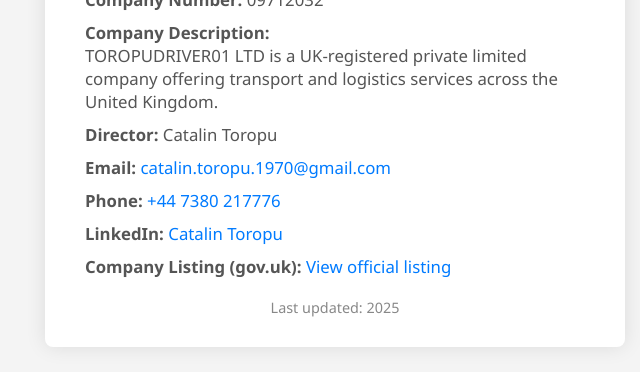
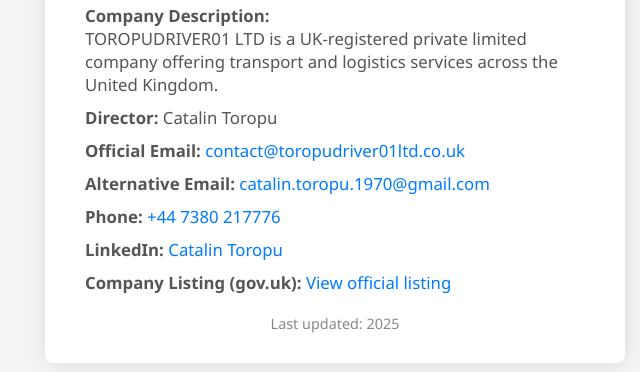
Before and after one commit to Toro2631/TDR01LTD, a plain HTML site: page index.html in a window 1280 px wide. Shown: the part 322-694 px from the top of the page, without its empty margins (305-945 px from the left). Drawn offline with Linux system fonts and the light colour scheme.

Commit message:
Add files via upload

```diff
--- a/index.html
+++ b/index.html
@@ -74,7 +74,9 @@
 
 
 
-    <p><strong>Email:</strong> <a href="mailto:catalin.toropu.1970@gmail.com">catalin.toropu.1970@gmail.com</a></p>
+    <p><strong>Official Email:</strong> <a href="mailto:contact@toropudriver01ltd.co.uk">contact@toropudriver01ltd.co.uk</a></p>
+
+    <p><strong>Alternative Email:</strong> <a href="mailto:catalin.toropu.1970@gmail.com">catalin.toropu.1970@gmail.com</a></p>
 
     <p><strong>Phone:</strong> <a href="tel:+447365766687">+44 7380 217776</a></p>
 
```
